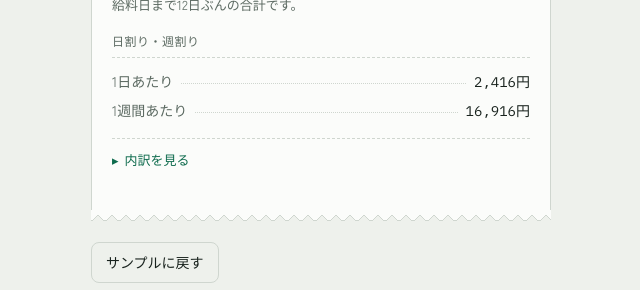
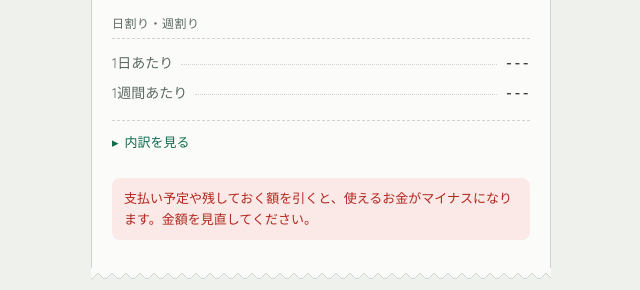
Before and after one commit to Ren-Otsuka/Practice, a plain HTML site: page index.html in a window 1280 px wide. Shown: the part 913-1203 px from the top of the page, without its empty margins (319-959 px from the left). Drawn offline with Linux system fonts and the light colour scheme.

Commit message:
Update index.html

```diff
--- a/index.html
+++ b/index.html
@@ -380,9 +380,9 @@ function normalizeSaved(v) {
       payday: toISO(d),
       saving: 5000,
       items: [
-        { name: '家賃', amount: 12000 },
-        { name: 'スマホ代', amount: 4000 },
-        { name: 'サブスク', amount: 2000 }
+        { name: '家賃', amount: 65000 },
+        { name: '光熱費', amount: 8000 },
+        { name: '水道代', amount: 2000 }
       ]
     };
   }
```
